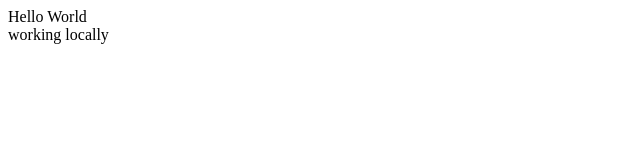
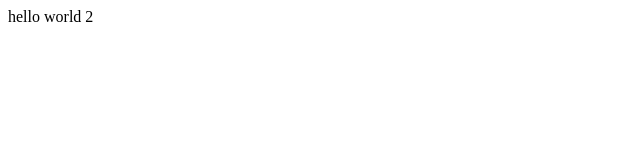
Before and after one commit to LaminatovejDemon/squadView, a plain HTML site: page index.html in a window 1280 px wide. Shown: the whole page, without its empty margins (0-640 px from the left). Drawn offline with Linux system fonts and the light colour scheme.

Commit message:
change in the html to detect update

```diff
--- a/index.html
+++ b/index.html
@@ -5,11 +5,12 @@
         function init(container){
             console.log("running...");
             document.getElementById('main').innerHTML="working locally";
+            document.write ("hello world 2");
         }
     </script>
 </head>
 <body onLoad="init('main')">
     Hello World
-    <div id="main">asd</div>
+    <div id="main">asdf</div>
 </body>
 </html>
```
